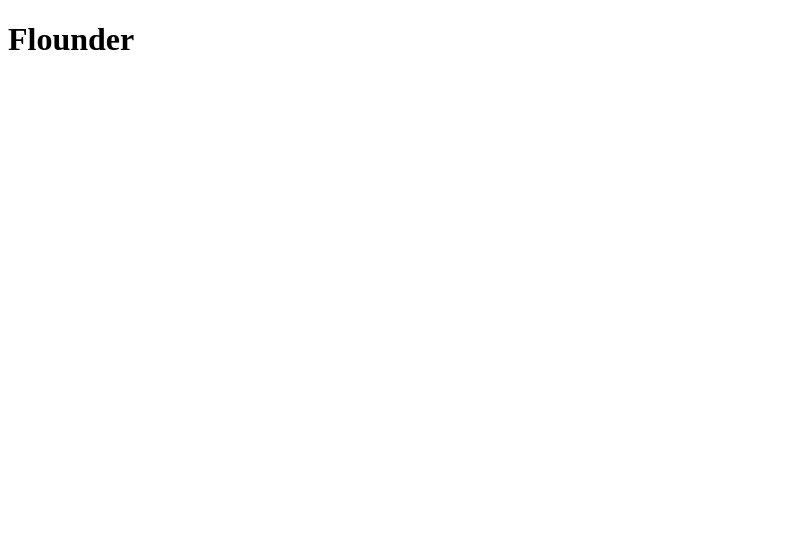
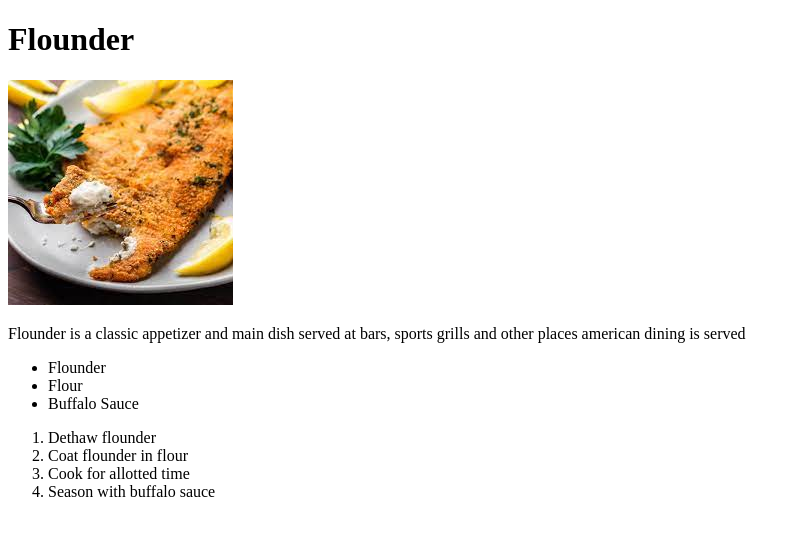
Before and after one commit to WillCBurroughs/odinrecipes, a plain HTML site: page recipes/flounder.html in a window 1280 px wide. Shown: the whole page, without its empty margins (0-800 px from the left). Drawn offline with Linux system fonts and the light colour scheme.

Commit message:
Simple completed project

```diff
--- a/recipes/flounder.html
+++ b/recipes/flounder.html
@@ -7,5 +7,23 @@
 </head>
 <body>
     <h1>Flounder</h1>
+
+    <img src="../images/flounder.jpg">
+
+    <p> Flounder is a classic appetizer and main dish served at bars, sports grills and other places american dining is served</p>
+
+    <ul>
+        <li>Flounder</li>
+        <li>Flour</li>
+        <li>Buffalo Sauce</li>
+    </ul>
+
+    <ol>
+        <li>Dethaw flounder</li>
+        <li>Coat flounder in flour</li>
+        <li>Cook for allotted time</li>
+        <li>Season with buffalo sauce</li>
+    </ol>
+
 </body>
 </html>
```
Also changed, not shown: index.html (+5 -3 lines), recipes/steak.html (+16 -0 lines).
